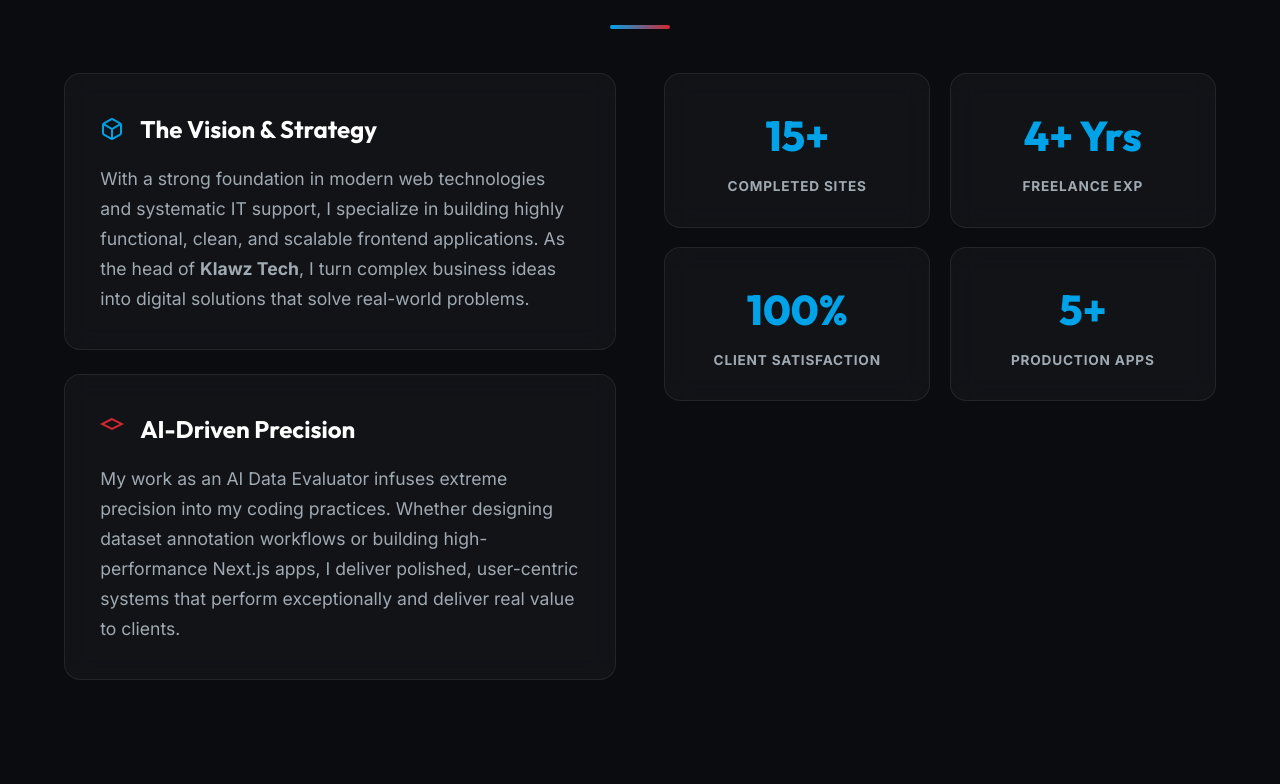
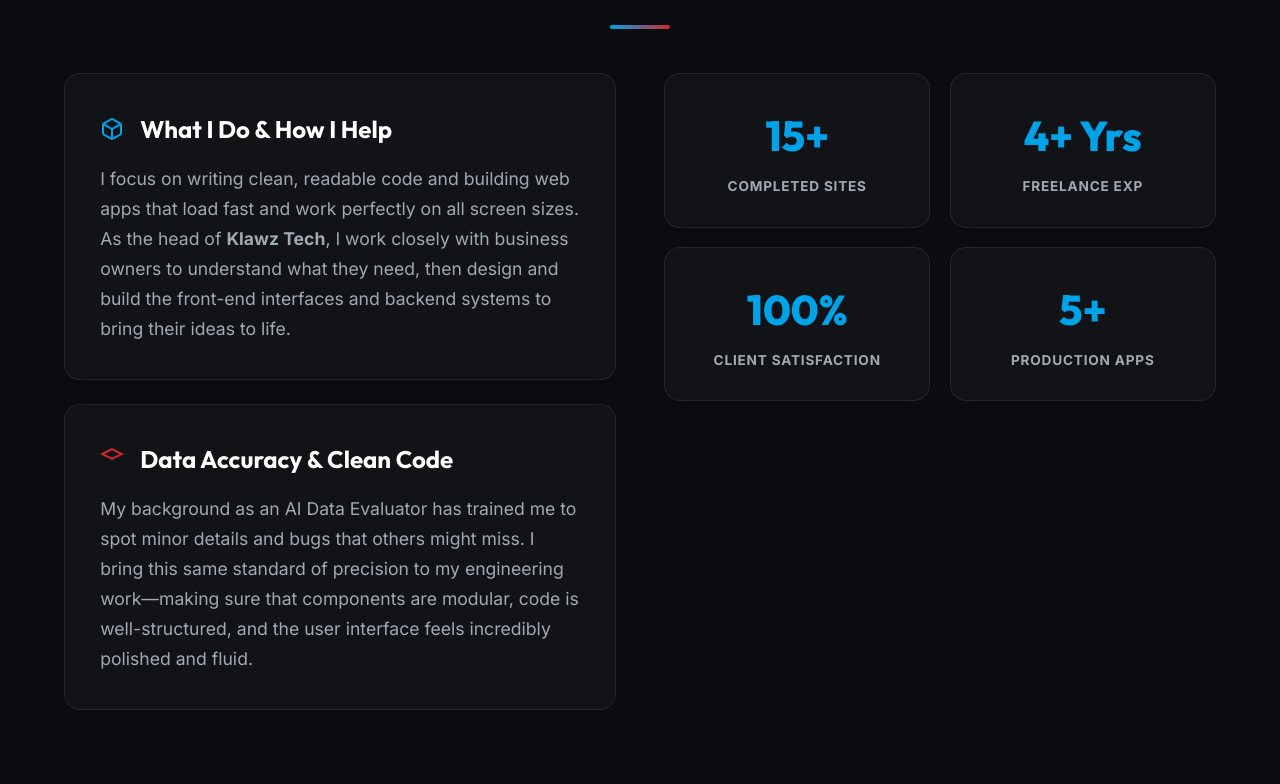
Before and after one commit to KlawZout2423/portfolio, a Next.js app: page / in a window 1280 px wide. Shown: the part 1196-1980 px from the top of the page. Built offline with nearby package versions, Linux system fonts and the light colour scheme.

Commit message:
fix: personalize About Me cards to sound human and direct

```diff
--- a/src/app/page.js
+++ b/src/app/page.js
@@ -139,20 +139,20 @@ export default function Home() {
               <div className={`${styles.aboutCard} glass`}>
                 <div className={styles.aboutCardHeader}>
                   <svg className={styles.aboutIcon} width="24" height="24" viewBox="0 0 24 24" fill="none" stroke="var(--m-light-blue)" strokeWidth="2"><path d="M21 16V8a2 2 0 0 0-1-1.73l-7-4a2 2 0 0 0-2 0l-7 4A2 2 0 0 0 3 8v8a2 2 0 0 0 1 1.73l7 4a2 2 0 0 0 2 0l7-4A2 2 0 0 0 21 16z" /><polyline points="3.27 6.96 12 12.01 20.73 6.96" /><line x1="12" y1="22.08" x2="12" y2="12" /></svg>
-                  <h3>The Vision & Strategy</h3>
+                  <h3>What I Do & How I Help</h3>
                 </div>
                 <p>
-                  With a strong foundation in modern web technologies and systematic IT support, I specialize in building highly functional, clean, and scalable frontend applications. As the head of <strong>Klawz Tech</strong>, I turn complex business ideas into digital solutions that solve real-world problems.
+                  I focus on writing clean, readable code and building web apps that load fast and work perfectly on all screen sizes. As the head of <strong>Klawz Tech</strong>, I work closely with business owners to understand what they need, then design and build the front-end interfaces and backend systems to bring their ideas to life.
                 </p>
               </div>
 
               <div className={`${styles.aboutCard} glass`}>
                 <div className={styles.aboutCardHeader}>
                   <svg className={styles.aboutIcon} width="24" height="24" viewBox="0 0 24 24" fill="none" stroke="var(--m-red)" strokeWidth="2"><polygon points="12 2 2 7 12 12 22 7 12 2m0 10v10M2 17l10 5 10-5M2 12l10 5 10-5" /></svg>
-                  <h3>AI-Driven Precision</h3>
+                  <h3>Data Accuracy & Clean Code</h3>
                 </div>
                 <p>
-                  My work as an AI Data Evaluator infuses extreme precision into my coding practices. Whether designing dataset annotation workflows or building high-performance Next.js apps, I deliver polished, user-centric systems that perform exceptionally and deliver real value to clients.
+                  My background as an AI Data Evaluator has trained me to spot minor details and bugs that others might miss. I bring this same standard of precision to my engineering work—making sure that components are modular, code is well-structured, and the user interface feels incredibly polished and fluid.
                 </p>
               </div>
 
@@ -336,9 +336,9 @@ export default function Home() {
                 <h3 className={styles.timelineTitle}>Freelance Full Stack Developer</h3>
                 <span className={styles.timelineBadge}>Klawz Tech (2021 - Present)</span>
               </div>
-              <div className={styles.timelineRole}>Founder & Lead Architect</div>
+              <div className={styles.timelineRole}>Founder & Lead Developer</div>
               <p className={styles.timelineDesc}>
-                Architecting modern responsive web applications, secure cloud backend synchronizations, and customer billing interfaces. Leading client diversity projects, focusing on highly optimized full-stack design patterns.
+                I build complete, responsive websites and web apps for local businesses and online clients. I handle everything from design to database setup, secure payment integration (like Paystack), and deploying to cloud platforms like Vercel and Railway. I focus on making pages load fast, look clean, and actually solve the client's business needs.
               </p>
             </div>
 
@@ -350,7 +350,7 @@ export default function Home() {
               </div>
               <div className={styles.timelineRole}>Data Evaluation Specialist</div>
               <p className={styles.timelineDesc}>
-                Executing high-accuracy data annotation, complex pattern recognition, model output quality audits, and custom dataset validations to build high-performance neural networks.
+                Worked on high-precision data annotation and quality assurance to train machine learning models. I reviewed large datasets, labeled images and text with extreme accuracy, and audited model outputs to make sure the AI predictions were correct. This taught me a massive amount of attention to detail and data quality.
               </p>
             </div>
 
@@ -362,7 +362,7 @@ export default function Home() {
               </div>
               <div className={styles.timelineRole}>Systems & Network Troubleshooter</div>
               <p className={styles.timelineDesc}>
-                Troubleshooting active network setups, executing operating system configurations, administering localized databases, and driving swift digital adoption of unified technical workflows.
+                Spent my internship fixing computers, setting up local networks, and troubleshooting office systems. I helped staff with day-to-day technical issues, configured operating systems, kept local databases running smoothly, and made sure office tech stayed online and secure.
               </p>
             </div>
 
@@ -374,7 +374,7 @@ export default function Home() {
               </div>
               <div className={styles.timelineRole}>Operations Specialist & Hardware Technician</div>
               <p className={styles.timelineDesc}>
-                Directing day-to-day operations including high-volume printing, photocopying, typesetting, and digital café services. Gained extensive, lifelong technical experience troubleshooting, maintaining, and repairing printers and heavy-duty office machinery while consistently delivering high-quality customer service.
+                Grew up working in my family's shop, helping run printing, photocopying, document formatting (typesetting), and café operations. Over the years, I learned how to physically take apart, troubleshoot, and fix printers and office copiers. This is where I built my work ethic, customer service skills, and my hands-on love for hardware and technology.
               </p>
             </div>
 
```
